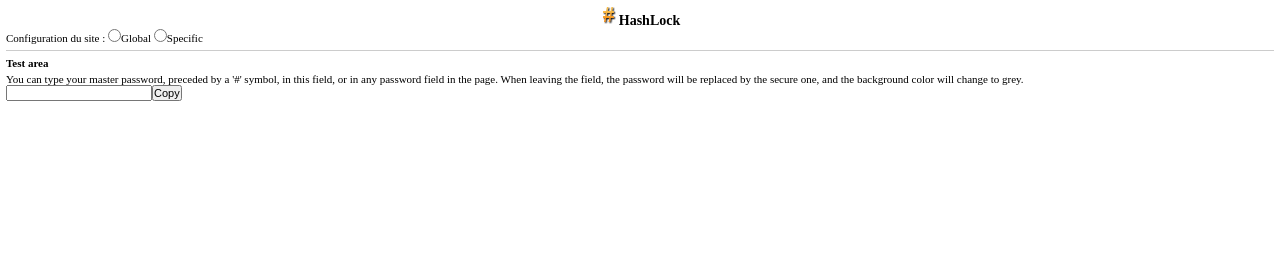
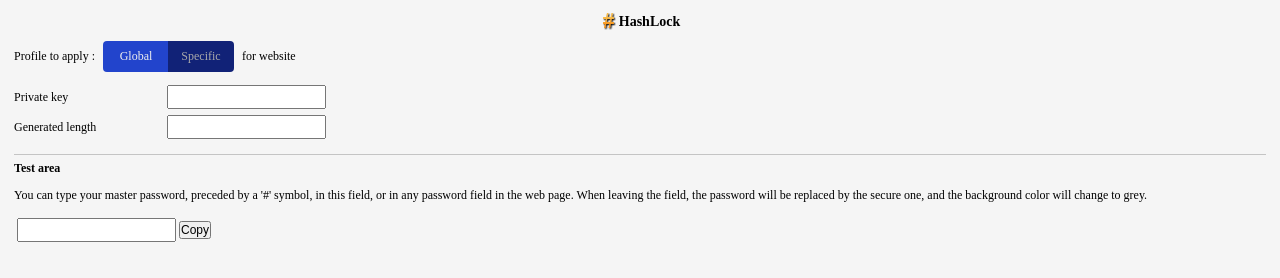
Before and after one commit to xn-aubay/hashlock, a website: page data/popup.html in a window 1280 px wide. Drawn offline with Linux system fonts and the light colour scheme.

Commit message:
WIP on config popup

```diff
--- a/data/content-script/firefox.coffee
+++ b/data/content-script/firefox.coffee
@@ -11,7 +11,7 @@
   optionsRequest: (options, callback) ->
     self.port.emit "optionsRequest", options
     self.port.once "optionsResponse", (response_options) =>
-      console.log "Received response: #{response_options}"
+      #console.log "Received response: #{response_options}"
       callback response_options
 
 handler = new HashLockFirefoxHandler()
--- a/data/content-script/firefox.js
+++ b/data/content-script/firefox.js
@@ -24,7 +24,6 @@
       var _this = this;
       self.port.emit("optionsRequest", options);
       return self.port.once("optionsResponse", function(response_options) {
-        console.log("Received response: " + response_options);
         return callback(response_options);
       });
     };
--- a/data/popup.html
+++ b/data/popup.html
@@ -1,21 +1,28 @@
+<!doctype html>
 <html>
-
     <head>
         <meta charset="utf-8">
         <style type="text/css" media="all">
             * {
-                font-size: 11px;
+                font-size: 12px;
                 margin: 0;
                 padding: 0;
+                -moz-user-select: none;
+                user-select: none;
             }
             body {
-                margin: 6px;
+                padding: 14px;
+                background: #f5f5f5;
             }
-            h2 {
+            h1 {
                 font-size: 14px;
                 text-align: center;
             }
-            h3 {
+            h1 img {
+                vertical-align: middle;
+                margin-top: -2px;
+            }
+            h2 {
                 margin-top: 6px;
                 padding-top: 6px;
                 border-top: solid 1px rgba(0, 0, 0, 0.2);
@@ -25,33 +32,70 @@
                 display: inline-block;
                 width: 150px;
             }
+            input {
+                height: 20px;
+                line-height: 20px;
+                margin: 3px;
+                -moz-user-select: text;
+                user-select: text;
+            }
+            #hashLockConfig > div > * {
+                margin-bottom: 12px;
+            }
+            #configChoice input {
+                display: none;
+                margin: 0;
+            }
+            #configChoice input + label {
+                margin:-2px;
+                display:inline-block;
+                background-color: #127;
+                color: #aaa;
+                width: 50px;
+                padding: 8px;
+                text-align: center;
+                cursor: pointer;
+            }
+            #configChoice input:checked + label {
+                background-color: #24c;
+                color: #eee;
+            }
+            #configChoice input.first + label {
+                border-bottom-left-radius: 4px;
+                border-top-left-radius: 4px;
+                margin-left: 5px;
+            }
+            #configChoice input.last + label {
+                border-bottom-right-radius: 4px;
+                border-top-right-radius: 4px;
+                margin-right: 5px;
+            }
+            .site_tag {
+                font-weight: bold;
+                font-style: italic;
+            }
         </style>
     </head>
 
     <body id="hashLockConfig">
         <div>
-            <h2><img src="images/hashlock.png" />HashLock</h2>
+            <h1><img src="images/hashlock.png" />HashLock</h1>
 
             <div id="configChoice">
-                Configuration du site <span class="siteTag"></span> :
-                <input type="radio" name="configChoice" value="global">Global</input>
-                <input type="radio" name="configChoice" value="specific">Specific</input>
-            </option>
+                Profile to apply :
+                <input id="options_global" type="radio" name="configChoice" value="global" class="first" checked /><label for="options_global">Global</label>
+                <input id="options_specific" type="radio" name="configChoice" value="specific" class="last" /><label for="options_specific">Specific</label>
+                for website <span class="site_tag"></span>
+            </div>
 
             <div>
-                <p class="config_private_key"></p>
-                <p class="config_length"></p>
+                <div><label for="input_private_key">Private key</label><input class="private_key nohashlock" id="input_private_key" type="password"></div>
+                <div><label for="input_length">Generated length</label><input class="length" id="input_length" type="number"></div>
             </div>
 
-            <!--<h3>Global configuration</h3>
-            <p><label for="inputKey">Private key : </label><input id="inputKey" type="password" /><button id="buttonCopyKey">Copy</button></p>
-
-            <h3>Site configuration</h3>
-            <p><label for="inputSite">Site tag : </label><input id="inputSite" type="text" /><button id="buttonBump">Bump</button></p>-->
-
-            <h3>Test area</h3>
+            <h2>Test area</h2>
             <p>You can type your master password, preceded by a '#' symbol, in this field, or
-            in any password field in the page. When leaving the field, the password will
+            in any password field in the web page. When leaving the field, the password will
             be replaced by the secure one, and the background color will change to grey.
             </p>
             <p><input id="inputTest" type="password" /><button id="buttonCopyTest">Copy</button></p>
--- a/lib/main_firefox.coffee
+++ b/lib/main_firefox.coffee
@@ -19,8 +19,8 @@
 
   # Config panel (popup)
   config_panel = Panel(
-    width: 400,
-    height: 200,
+    width: 500,
+    height: 350,
     contentURL: data.url('popup.html'),
     contentScriptFile: [
       data.url("jquery-2.1.0.min.js"),
--- a/lib/main_firefox.js
+++ b/lib/main_firefox.js
@@ -25,8 +25,8 @@
   exports.main = function() {
     worker = new HashLockFirefoxWorker();
     config_panel = Panel({
-      width: 400,
-      height: 200,
+      width: 500,
+      height: 350,
       contentURL: data.url('popup.html'),
       contentScriptFile: [data.url("jquery-2.1.0.min.js"), data.url("content-script/common.js"), data.url("content-script/firefox.js")]
     });
```
Also changed, not shown: data/content-script/common.coffee (+30 -6 lines), data/content-script/common.js (+26 -3 lines).
